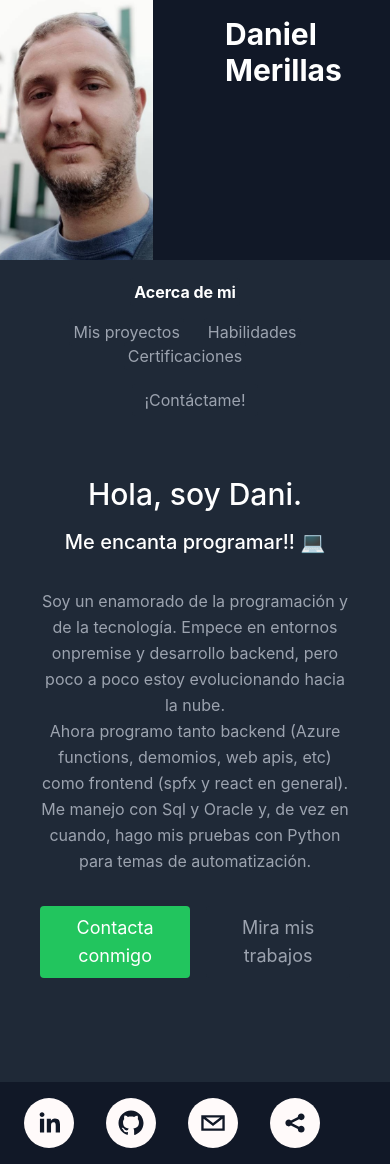
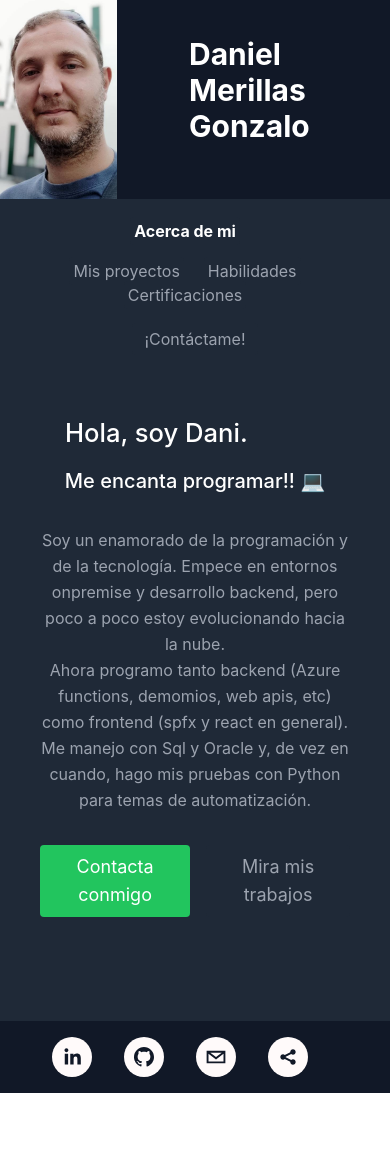
Before and after one commit to DanMerillas/react-porfolio, a React (Create React App) app: page / in a window 390 px wide. After the commit the page ends 1093 px from the top, so only its background shows below. Built offline with nearby package versions, Linux system fonts and the light colour scheme.

Commit message:
ultima version porfolio

```diff
--- a/src/App.css
+++ b/src/App.css
@@ -28,6 +28,26 @@
   color: #61dafb;
 }
 
+.typed-out{
+  overflow: hidden;
+  border-right: .30em solid rgb(255 255 255 );
+  border-radius: 4px;
+  white-space: nowrap;
+  animation:
+    typing 1s steps(20, end) forwards,
+    blinking 1.2s infinite;
+  font-size: 1.6rem;
+  width: 0;
+}
+@keyframes typing {
+from { width: 0 }
+to { width: 73% }
+}
+@keyframes blinking {
+from { border-color: transparent }
+to { border-color:transparent }
+}
+
 @keyframes App-logo-spin {
   from {
     transform: rotate(0deg);
@@ -36,3 +56,14 @@
     transform: rotate(360deg);
   }
 }
+
+@media only screen and (max-width: 600px) {
+  .footer{
+    padding-left: 28px;
+
+  }
+
+  .tituloPag{
+    margin-top: 20px;
+  }
+}
--- a/src/App.tsx
+++ b/src/App.tsx
@@ -22,8 +22,8 @@ function App() {
           <div className="rounded flex pr-9 h-full">
             <img alt='Daniel Merillas' src={yo} className={'imgYo'} />
           </div>
-          <div className="rounded flex pl-9 h-full items-center">
-            <label className='title-font sm:text-4xl text-3xl mt-4 text-white' title='Daniel Merillas'><strong>Daniel Merillas</strong></label>
+          <div className="rounded flex pl-9 h-full items-center tituloPag">
+            <label className='title-font sm:text-4xl text-3xl mt-4 text-white' title='Daniel Merillas'><strong>Daniel Merillas Gonzalo</strong></label>
           </div>
 
         </div>
--- a/src/components/About.tsx
+++ b/src/components/About.tsx
@@ -8,7 +8,7 @@ export default function About() {
           <div className="container mx-auto flex px-10 py-10 md:flex-row flex-col items-center">
             <div className="lg:flex-grow md:w-1/2 lg:pr-24 md:pr-16 flex flex-col md:items-start md:text-left mb-16 md:mb-0 items-center text-center">
               <h1 className="title-font sm:text-4xl text-3xl mb-4 font-medium text-white">
-                <p className='mb-4'>Hola, soy Dani.</p>
+                <p className='mb-4 typed-out'>Hola, soy Dani.</p>
                 <p className="title-font sm:text-xl text-xl mb-4 text-white">Me encanta programar!! 💻</p>
               </h1>
               <p className="mb-8 leading-relaxed">
--- a/src/components/Footer.tsx
+++ b/src/components/Footer.tsx
@@ -4,11 +4,11 @@ export default function Footer() {
     return (
         <footer>
             <div className="mx-auto flex md:flex-row flex-col">
-                <div className='flex flex-wrap lg:w-4/5 sm:mx-auto sm:mb-2'>
-                    <div className='p-4 ml-2'><SocialIcon url="https://linkedin.com/in/daniel-merillas-667b6a1a" bgColor="#FFFAFA" /></div>
-                    <div className='p-4'><SocialIcon url="https://github.com/DanMerillas" bgColor="#FFFAFA" /></div>
-                    <div className='p-4'><SocialIcon url="mailto:daniel.merillas@gmailcom" bgColor="#FFFAFA" /></div>
-                    <div className='p-4'><SocialIcon url="https://daniel-merillas.netlify.app" label="Our portfolio" bgColor="#FFFAFA" /></div>
+                <div className='flex flex-wrap lg:w-4/5 sm:mx-auto sm:mb-2 footer'>
+                    <div className='p-4 ml-2'><SocialIcon url="https://linkedin.com/in/daniel-merillas-667b6a1a" bgColor="#FFFAFA" style={{ height: 40, width: 40 }}/></div>
+                    <div className='p-4'><SocialIcon url="https://github.com/DanMerillas" bgColor="#FFFAFA" style={{ height: 40, width: 40 }}/></div>
+                    <div className='p-4'><SocialIcon url="mailto:daniel.merillas@gmailcom" bgColor="#FFFAFA" style={{ height: 40, width: 40 }}/></div>
+                    <div className='p-4'><SocialIcon url="https://daniel-merillas.netlify.app" label="Our portfolio" bgColor="#FFFAFA" style={{ height: 40, width: 40 }}/></div>
                 </div>
             </div>
         </footer>
--- /dev/null
+++ b/src/components/Navbar copy.tsx
@@ -0,0 +1,45 @@
+
+import { Outlet } from 'react-router-dom';
+import { useState } from 'react'
+import NavbarItem from './NavbarItem'
+
+
+
+
+export default function Navbar() {
+
+  const [activeItem, setactiveItem] = useState<number>(1);
+
+
+  return (
+    <header className="bg-gray-800 md:sticky top-0 z-10">
+      <nav>
+        <div className="container mx-auto flex flex-wrap p-5 flex-col md:flex-row items-center">
+
+          <div className="title-font font-medium text-base mb-4 md:mb-0">
+            <span onClick={() => setactiveItem(1)} className={activeItem === 1 ? "active" : ""}>
+              <NavbarItem textItem="Acerca de mi" toLink="/" itemClassName="mr-5 bg-gray-800 border-0 py-1 px-1 focus:outline-none hover:bg-gray-700 rounded" />
+            </span>
+          </div>
+          <nav className="md:mr-auto md:ml-4 md:py-1 md:pl-4 md:border-l md:border-gray-700	flex flex-wrap items-center text-base justify-center">
+            <span onClick={() => setactiveItem(2)} className={activeItem === 2 ? "active" : ""}>
+              <NavbarItem textItem="Mis proyectos" toLink="/projects" itemClassName="mr-5 bg-gray-800 border-0 py-1 px-1 focus:outline-none hover:bg-gray-700 rounded" />
+            </span>
+            <span onClick={() => setactiveItem(3)} className={activeItem === 3 ? "active" : ""}>
+              <NavbarItem textItem="Habilidades" toLink="/skills" itemClassName="mr-5 bg-gray-800 border-0 py-1 px-1 focus:outline-none hover:bg-gray-700 rounded" />
+            </span>
+            <span onClick={() => setactiveItem(4)} className={activeItem === 4 ? "active" : ""}>
+              <NavbarItem textItem="Certificaciones" toLink="/certifications" itemClassName="mr-5 bg-gray-800 border-0 py-1 px-1 focus:outline-none hover:bg-gray-700 rounded" />
+            </span>
+          </nav>
+          <span onClick={() => setactiveItem(5)} className={activeItem === 5 ? "active" : ""}>
+            <NavbarItem textItem="¡Contáctame!" toLink="/contact" itemClassName="inline-flex items-center bg-gray-800 border-0 py-1 px-3 focus:outline-none hover:bg-gray-700 rounded text-base mt-4 md:mt-0" />
+          </span>
+
+        </div>
+
+        <Outlet />
+      </nav>
+    </header>
+  );
+}
--- a/src/components/Projects.tsx
+++ b/src/components/Projects.tsx
@@ -11,10 +11,8 @@ export default function Projects() {
               <h1 className="sm:text-4xl text-3xl font-medium title-font mb-4 text-white">
                 Aplicaciones que he construido
               </h1>
-              <p className="lg:w-2/3 mx-auto leading-relaxed text-base">
-                He realizado proyectos de todo tipo y tecnologías.
-              </p>
-              <p className="text-white">* Pon el cursor sobre las imagenes o haz click en ellas</p>
+
+              <p className="text-white">* Pon el cursor sobre las imagenes o haz click en ellas y descubre la description del tipo de proyecto</p>
             </div>
             <div className="flex flex-wrap -m-4">
               {projects.map((project) => (
```
